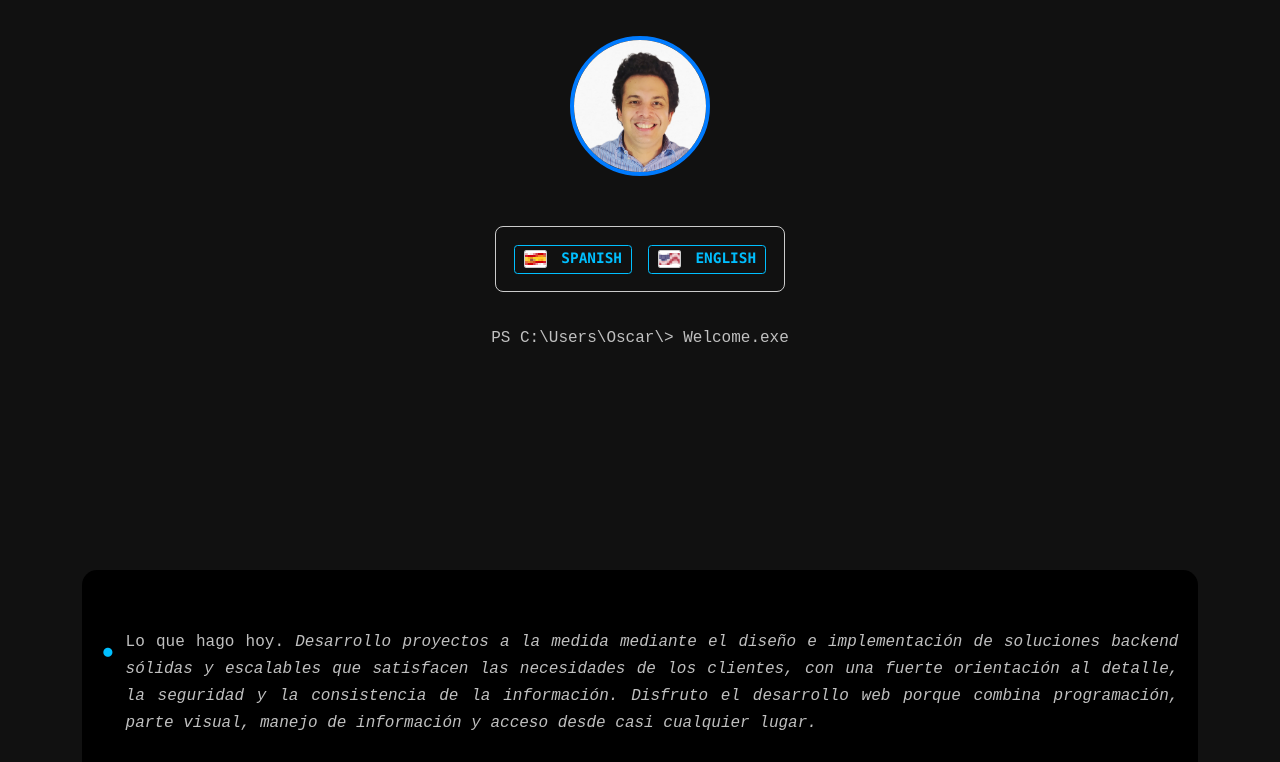
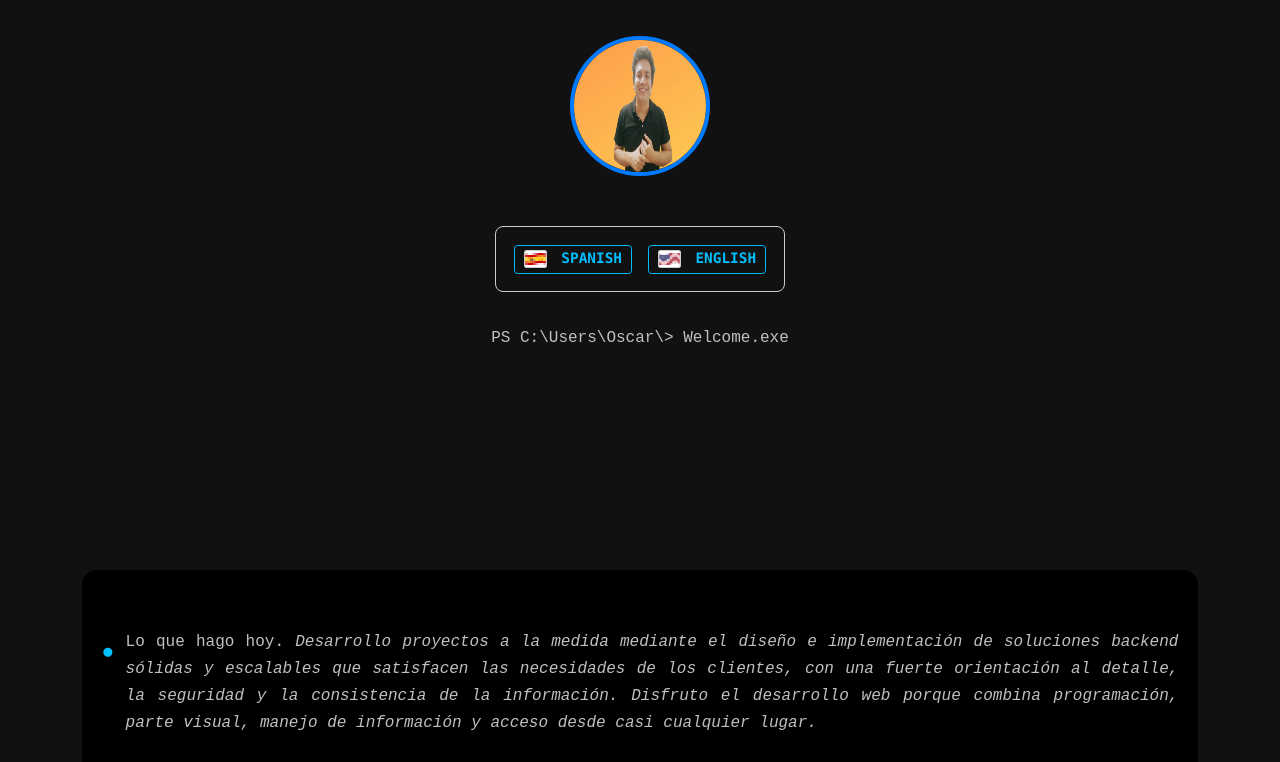
Before and after one commit to OAPadillaHerrera/presentacion-personal-app, a website: page index.html in a window 1280 px wide. Shown: the top 762 px of the page. Drawn offline with Linux system fonts and the light colour scheme.

Commit message:
feat(profile): update profile photo

```diff
--- a/index.html
+++ b/index.html
@@ -42,7 +42,7 @@
 
         <section class = "header">
 
-            <img src = "assets/CV_Foto_Henry_2025.png" alt = "Photo of Óscar Padilla" class = "profile-photo"/>
+            <img src = "assets/FotoPWNueva.jpg" alt = "Photo of Óscar Padilla" class = "profile-photo"/>
 
 
 
```
Also changed, not shown: assets/CV_Foto_Henry_2025.png (deleted), assets/FotoPWNueva.jpg (added).
